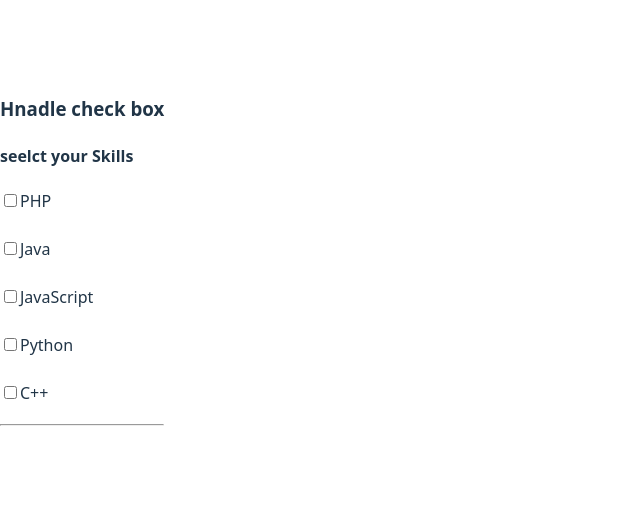
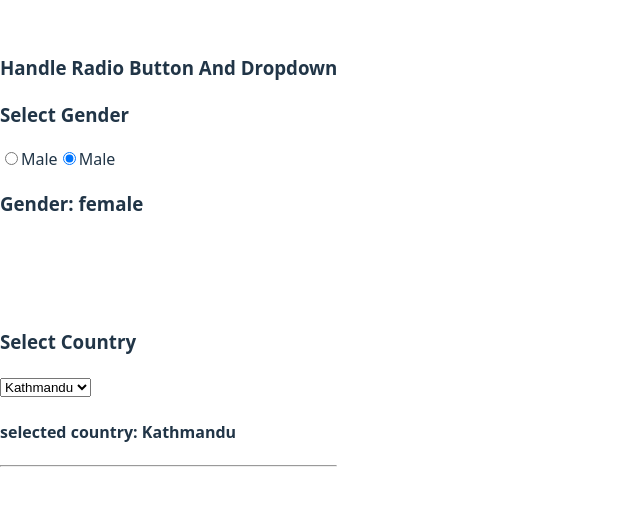
Before and after one commit to Namrata725/reactJsLearning, a React (Vite) app: page / in a window 1280 px wide. Shown: the part 145-650 px from the top of the page, without its empty margins (0-640 px from the left). Built offline with nearby package versions, Linux system fonts and the light colour scheme.

Commit message:
doc + demo for handle radio and drop-down

```diff
--- a/src/App.jsx
+++ b/src/App.jsx
@@ -10,6 +10,7 @@ import MoreProps from "./MoreProps";
 import GetInputField from "./getInputField";
 import ControlComponent from "./ControlComponent";
 import HandleCheckbox from "./HandleCheckbox";
+import HandleRadioButtonAndDropdown from "./HandleRadioButtonAndDropdown";
 
 function App() {
   return (
@@ -39,7 +40,8 @@ function App() {
 
       {/* <ControlComponent /> */}
 
-      <HandleCheckbox />
+      {/* <HandleCheckbox /> */}
+      <HandleRadioButtonAndDropdown />
       <hr />
     </div>
   );
--- /dev/null
+++ b/src/HandleRadioButtonAndDropdown.jsx
@@ -0,0 +1,60 @@
+import { useState } from "react";
+function HandleRadioButtonAndDropdown() {
+  const [gender, setGender] = useState("female");
+
+  const [city, setCity] = useState("Kathmandu");
+  const handleCityHandle = (event) => {
+    setCity(event.target.value);
+  };
+
+  const handleGenderChange = (event) => {
+    setGender(event.target.value);
+  };
+  return (
+    <div>
+      <h3>Handle Radio Button And Dropdown</h3>
+      <div>
+        <h3>Select Gender</h3>
+        <input
+          type="radio"
+          name="gender"
+          id="male"
+          onChange={handleGenderChange}
+          value={"male"}
+          checked={gender === "male"}
+        />
+        <label htmlFor="male">Male</label>
+
+        <input
+          type="radio"
+          name="gender"
+          id="female"
+          onChange={handleGenderChange}
+          value={"female"}
+          checked={gender === "female"}
+        />
+        <label htmlFor="female">Male</label>
+        <h3>Gender: {gender}</h3>
+      </div>
+
+      <br />
+      <br />
+      <br />
+
+      <div>
+        <h3>Select Country</h3>
+        <select onChange={handleCityHandle} defaultValue={"Kathmandu"}>
+          <option value="Kathmandu">Kathmandu</option>
+          <option value="Biratnagar">Biratnagar</option>
+          <option value="Pokhara">Pokhara</option>
+          <option value="Lalitpur">Lalitpur</option>
+          <option value="Bhaktapur">Bhaktapur</option>
+        </select>
+
+        <h4>selected country: {city}</h4>
+      </div>
+    </div>
+  );
+}
+
+export default HandleRadioButtonAndDropdown;
```
Also changed, not shown: 1 other file (tests, documents, lock files or other folders).
